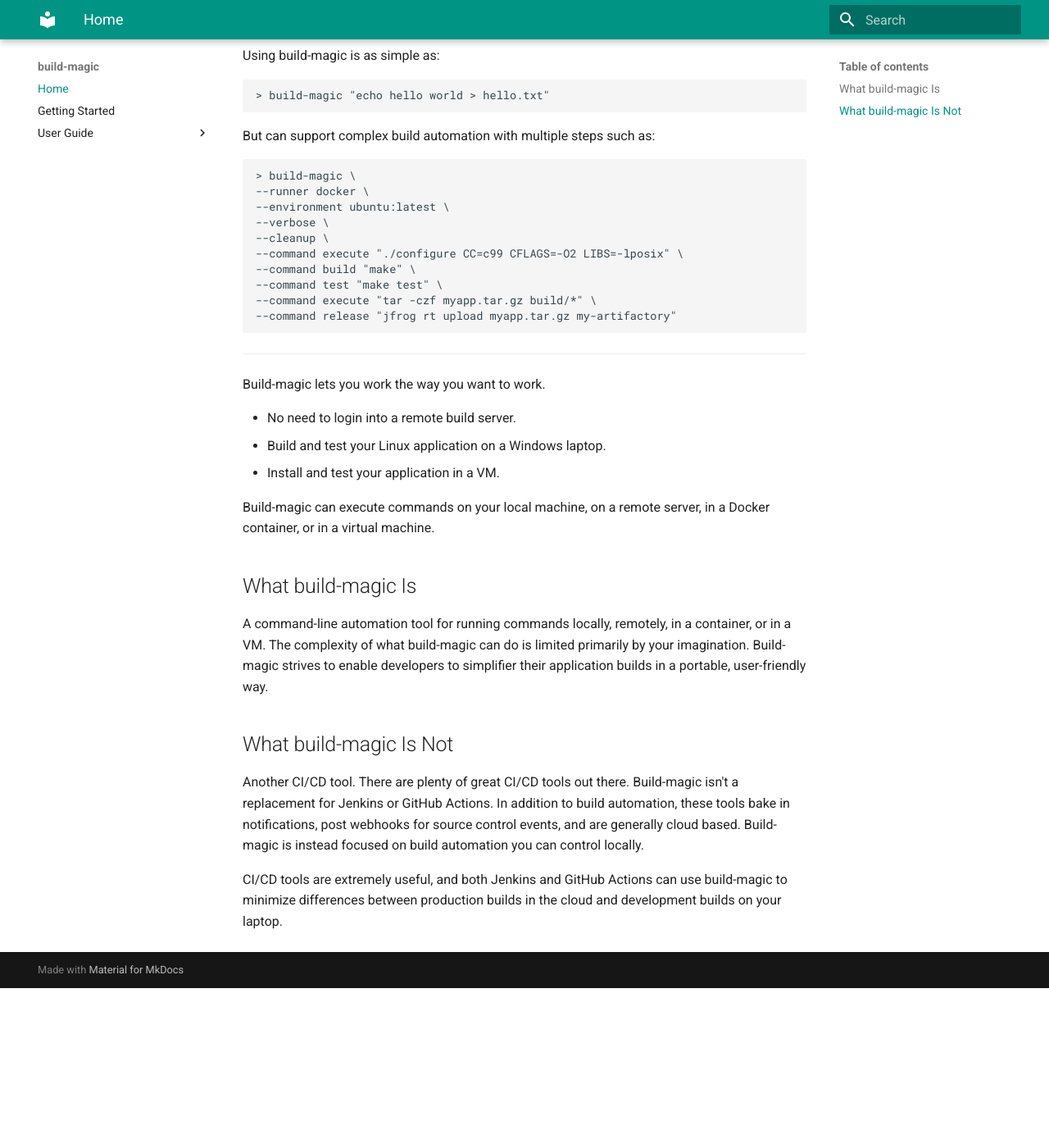
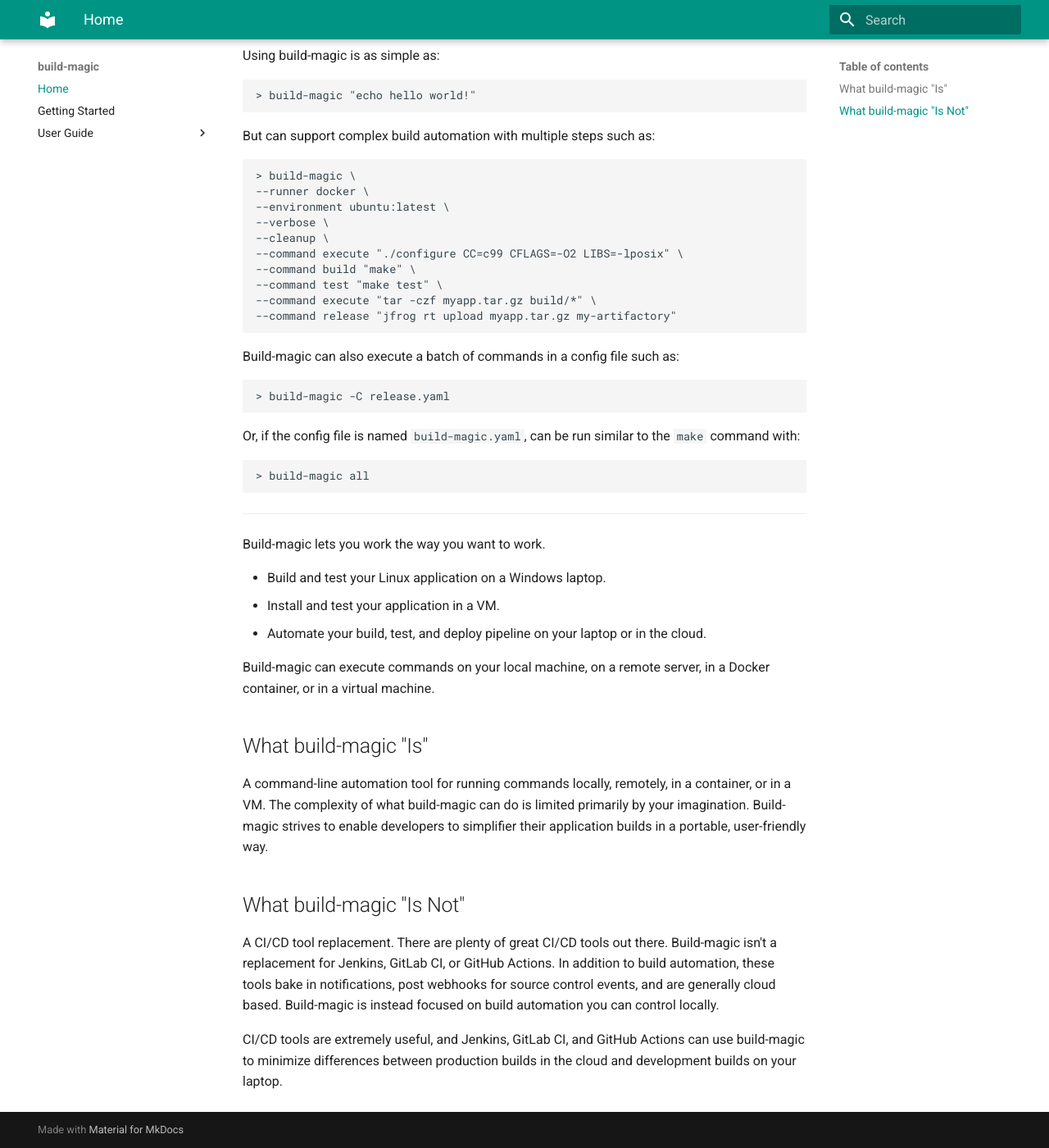
Before and after one commit to cmmorrow/build-magic, an MkDocs documentation site: the page built from docs/index.md, in a window 1280 px wide and 1400 px high, scrolled down 534 px. Shown: the whole window at 82% size. Built offline with MkDocs 1.6.1 and Material for MkDocs 9.7.7, drawn with Linux system fonts in a browser that asks for light colours; before the commit the page ends 1739 px from its top, so only the background shows below that; some of the changed text lies outside the part shown.

````diff
--- a/docs/index.md
+++ b/docs/index.md
@@ -11,7 +11,7 @@
 Using build-magic is as simple as:
 
 ```text
-> build-magic "echo hello world > hello.txt"
+> build-magic "echo hello world!"
 ```
 
 But can support complex build automation with multiple steps such as:
@@ -29,22 +29,34 @@
 --command release "jfrog rt upload myapp.tar.gz my-artifactory"
 ```
 
+Build-magic can also execute a batch of commands in a config file such as:
+
+```text
+> build-magic -C release.yaml
+```
+
+Or, if the config file is named `build-magic.yaml`, can be run similar to the `make` command with:
+
+```text
+> build-magic all
+```
+
 ---
 
 Build-magic lets you work the way you want to work.
 
-* No need to login into a remote build server.
 * Build and test your Linux application on a Windows laptop.
 * Install and test your application in a VM.
+* Automate your build, test, and deploy pipeline on your laptop or in the cloud.
 
 Build-magic can execute commands on your local machine, on a remote server, in a Docker container, or in a virtual machine.
 
-## What build-magic Is
+## What build-magic "Is"
 
 A command-line automation tool for running commands locally, remotely, in a container, or in a VM. The complexity of what build-magic can do is limited primarily by your imagination. Build-magic strives to enable developers to simplifier their application builds in a portable, user-friendly way.
 
-## What build-magic Is Not
+## What build-magic "Is Not"
 
-Another CI/CD tool. There are plenty of great CI/CD tools out there. Build-magic isn't a replacement for Jenkins or GitHub Actions. In addition to build automation, these tools bake in notifications, post webhooks for source control events, and are generally cloud based. Build-magic is instead focused on build automation you can control locally.
+A CI/CD tool replacement. There are plenty of great CI/CD tools out there. Build-magic isn't a replacement for Jenkins, GitLab CI, or GitHub Actions. In addition to build automation, these tools bake in notifications, post webhooks for source control events, and are generally cloud based. Build-magic is instead focused on build automation you can control locally.
 
-CI/CD tools are extremely useful, and both Jenkins and GitHub Actions can use build-magic to minimize differences between production builds in the cloud and development builds on your laptop.
+CI/CD tools are extremely useful, and Jenkins, GitLab CI, and GitHub Actions can use build-magic to minimize differences between production builds in the cloud and development builds on your laptop.
````
Also changed, not shown: other parts of docs/index.md (+2 -2 lines), build_magic/CHANGELOG.md (+3 -0 lines), docs/getting_started.md (+4 -2 lines), docs/user_guide/basic_concepts.md (+7 -2 lines), docs/user_guide/cli_usage.md (+97 -7 lines), 2 other files.
